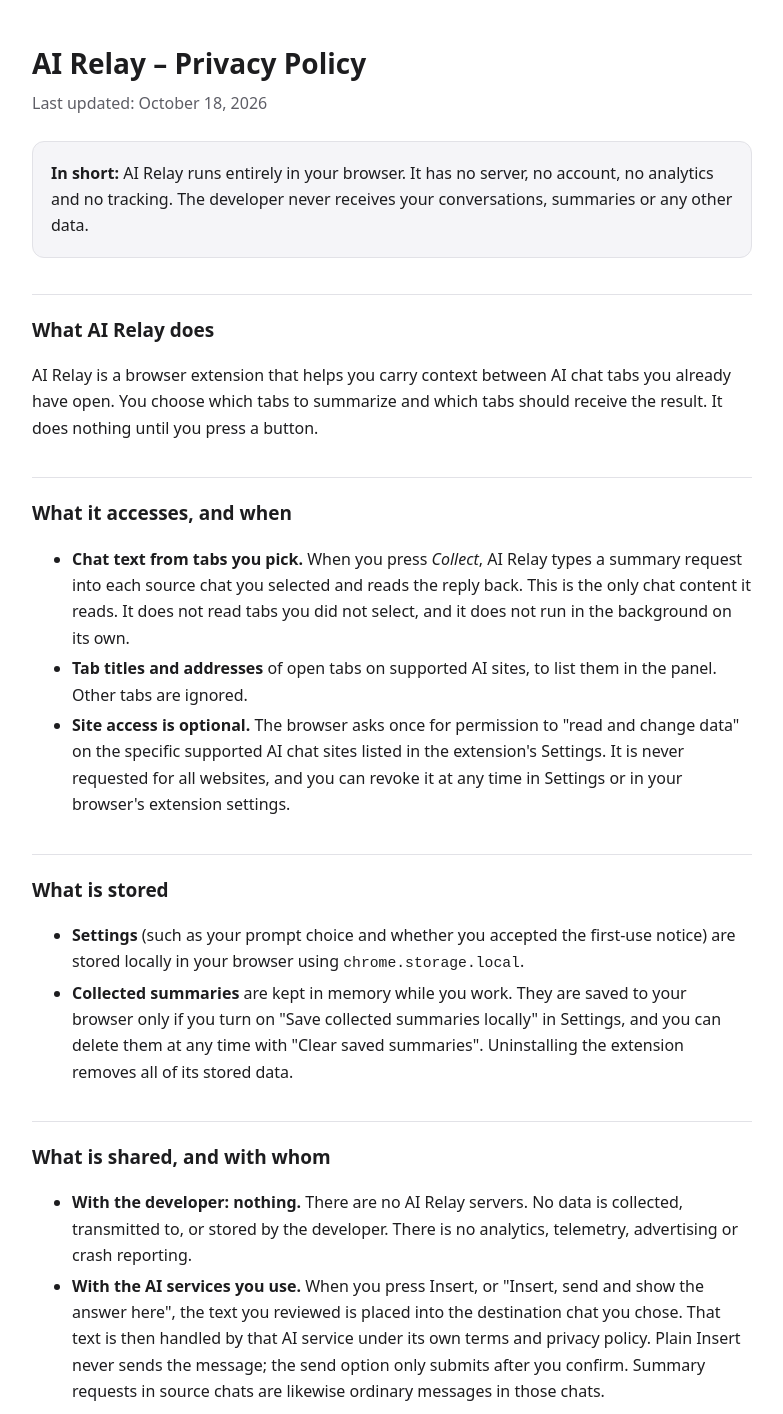
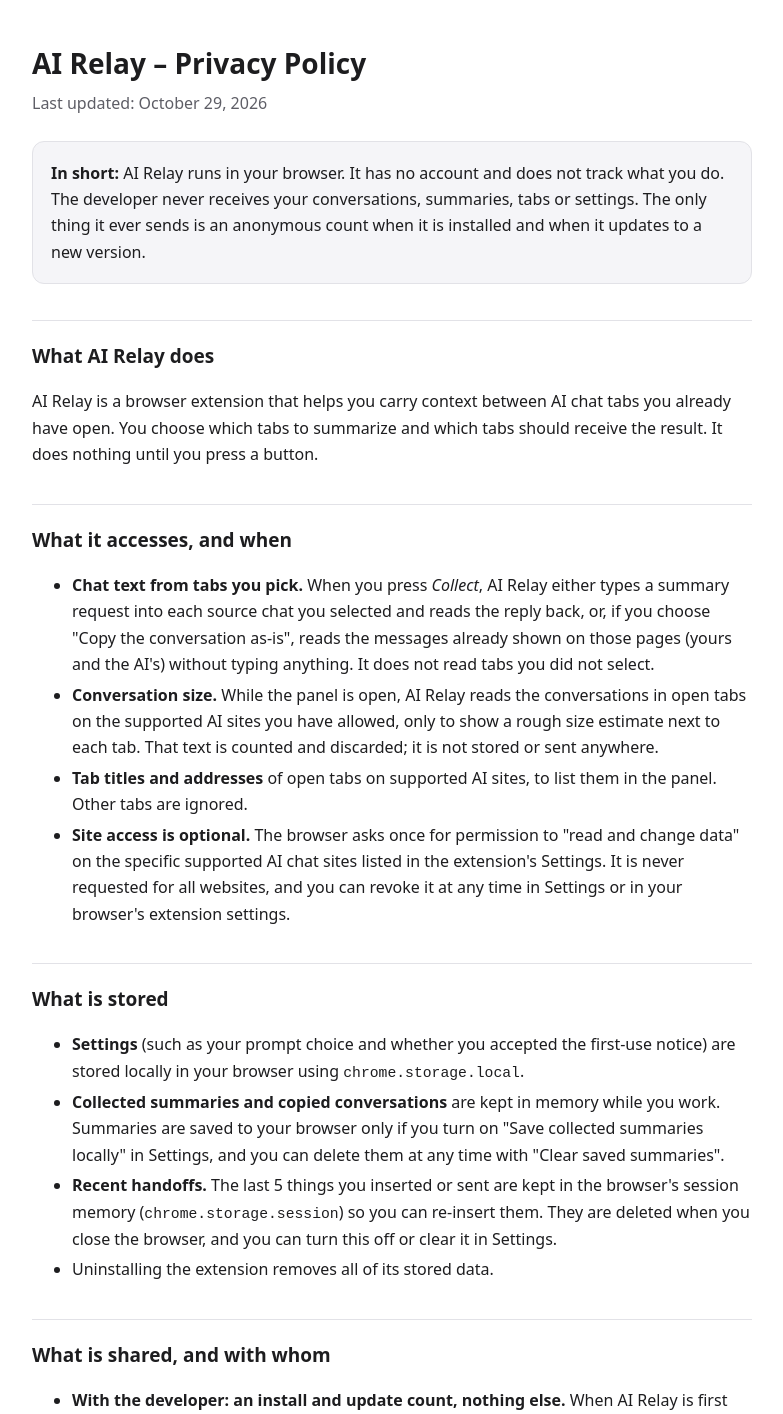
Before and after one commit to Ali-M658/Ali-M658.github.io, a browser extension: page index1.html in a window 1280 px wide. Shown: the top 1414 px of the page, without its empty margins (248-1031 px from the left). Drawn offline with Linux system fonts and the light colour scheme.

Commit message:
Revise privacy policy and update last modified date
Updated the privacy policy with new information regarding data handling and user privacy.

```diff
--- a/index1.html
+++ b/index1.html
@@ -22,10 +22,10 @@
 <body>
 <main>
   <h1>AI Relay – Privacy Policy</h1>
-  <p class="meta">Last updated: October 18, 2026</p>
+  <p class="meta">Last updated: October 29, 2026</p>
 
   <div class="summary">
-    <p><strong>In short:</strong> AI Relay runs entirely in your browser. It has no server, no account, no analytics and no tracking. The developer never receives your conversations, summaries or any other data.</p>
+    <p><strong>In short:</strong> AI Relay runs in your browser. It has no account and does not track what you do. The developer never receives your conversations, summaries, tabs or settings. The only thing it ever sends is an anonymous count when it is installed and when it updates to a new version.</p>
   </div>
 
   <h2>What AI Relay does</h2>
@@ -33,7 +33,8 @@
 
   <h2>What it accesses, and when</h2>
   <ul>
-    <li><strong>Chat text from tabs you pick.</strong> When you press <em>Collect</em>, AI Relay types a summary request into each source chat you selected and reads the reply back. This is the only chat content it reads. It does not read tabs you did not select, and it does not run in the background on its own.</li>
+    <li><strong>Chat text from tabs you pick.</strong> When you press <em>Collect</em>, AI Relay either types a summary request into each source chat you selected and reads the reply back, or, if you choose "Copy the conversation as-is", reads the messages already shown on those pages (yours and the AI's) without typing anything. It does not read tabs you did not select.</li>
+    <li><strong>Conversation size.</strong> While the panel is open, AI Relay reads the conversations in open tabs on the supported AI sites you have allowed, only to show a rough size estimate next to each tab. That text is counted and discarded; it is not stored or sent anywhere.</li>
     <li><strong>Tab titles and addresses</strong> of open tabs on supported AI sites, to list them in the panel. Other tabs are ignored.</li>
     <li><strong>Site access is optional.</strong> The browser asks once for permission to "read and change data" on the specific supported AI chat sites listed in the extension's Settings. It is never requested for all websites, and you can revoke it at any time in Settings or in your browser's extension settings.</li>
   </ul>
@@ -41,13 +42,15 @@
   <h2>What is stored</h2>
   <ul>
     <li><strong>Settings</strong> (such as your prompt choice and whether you accepted the first-use notice) are stored locally in your browser using <code>chrome.storage.local</code>.</li>
-    <li><strong>Collected summaries</strong> are kept in memory while you work. They are saved to your browser only if you turn on "Save collected summaries locally" in Settings, and you can delete them at any time with "Clear saved summaries". Uninstalling the extension removes all of its stored data.</li>
+    <li><strong>Collected summaries and copied conversations</strong> are kept in memory while you work. Summaries are saved to your browser only if you turn on "Save collected summaries locally" in Settings, and you can delete them at any time with "Clear saved summaries".</li>
+    <li><strong>Recent handoffs.</strong> The last 5 things you inserted or sent are kept in the browser's session memory (<code>chrome.storage.session</code>) so you can re-insert them. They are deleted when you close the browser, and you can turn this off or clear it in Settings.</li>
+    <li>Uninstalling the extension removes all of its stored data.</li>
   </ul>
 
   <h2>What is shared, and with whom</h2>
   <ul>
-    <li><strong>With the developer: nothing.</strong> There are no AI Relay servers. No data is collected, transmitted to, or stored by the developer. There is no analytics, telemetry, advertising or crash reporting.</li>
-    <li><strong>With the AI services you use.</strong> When you press Insert, or "Insert, send and show the answer here", the text you reviewed is placed into the destination chat you chose. That text is then handled by that AI service under its own terms and privacy policy. Plain Insert never sends the message; the send option only submits after you confirm. Summary requests in source chats are likewise ordinary messages in those chats.</li>
+    <li><strong>With the developer: an install and update count, nothing else.</strong> When AI Relay is first installed, and each time it updates to a new version, it sends one message to the developer's counter saying "install" or "update", the app name and the version number (for example 0.9.2). It contains no identifier, no settings, no browsing or chat data, and nothing is sent in between (not during use, not on browser restarts). If it can't be sent at that moment (for example you're offline), AI Relay keeps just that event and version number in your browser and tries again the next time the browser starts, until it gets through once. Like any request on the internet, it reaches the counter from your IP address; the counter keeps only running totals (per day and per version) and does not store IP addresses. The counter runs on Cloudflare Workers. There is no other analytics, telemetry, advertising or crash reporting.</li>
+    <li><strong>With the AI services you use.</strong> When you press Insert, "Open a new chat and insert", or "Insert, send and show the answer here", the text you reviewed is placed into the destination chat you chose. Before that, AI Relay can detect and redact things that look like API keys, tokens and passwords, at your request. That text is then handled by that AI service under its own terms and privacy policy. Plain Insert never sends the message; the send option only submits after you confirm. Summary requests in source chats are likewise ordinary messages in those chats.</li>
   </ul>
 
   <h2>What it does not do</h2>
@@ -59,7 +62,7 @@
   </ul>
 
   <h2>Credits and limits</h2>
-  <p>Collecting adds one turn (your summary request and the AI's reply) to each source chat, and sending adds a turn to each destination chat. If you use services with limited credits or message caps, this counts toward them. AI Relay cannot remove those turns afterwards.</p>
+  <p>Asking for a summary adds one turn (your summary request and the AI's reply) to each source chat; copying the conversation adds none. Sending adds a turn to each destination chat. If you use services with limited credits or message caps, this counts toward them. AI Relay cannot remove those turns afterwards.</p>
 
   <h2>Children</h2>
   <p>AI Relay is a general-purpose productivity tool and is not directed at children. It collects no personal information from anyone.</p>
@@ -68,7 +71,7 @@
   <p>If this policy changes, the new version will be posted on this page with an updated date. Material changes will also be noted in the extension's store listing.</p>
 
   <h2>Contact</h2>
-  <p>Questions about this policy: <a href="mailto:slowninjo@gmail.com">slowninjo@gmail.com</a></p>
+  <p>Questions about this policy: <a href="mailto:YOUR-EMAIL@example.com">YOUR-EMAIL@example.com</a></p>
 
   <p class="meta" style="margin-top:36px">AI Relay is an independent project and is not affiliated with or endorsed by any of the AI services it works with.</p>
 </main>
```
